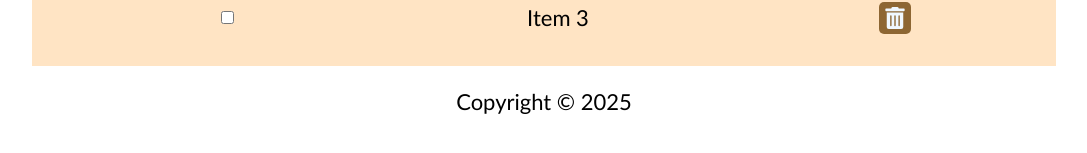
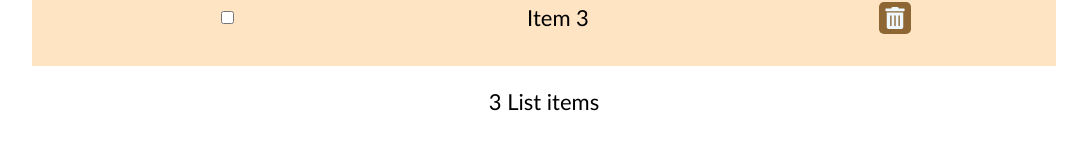
Before and after one commit to walidelbourdiney/1st-app, a React (Create React App) app: page / in a window 1280 px wide. Shown: the part 215-368 px from the top of the page, without its empty margins (96-1183 px from the left). Built offline with nearby package versions, Linux system fonts and the light colour scheme.

Commit message:
add props drilling to footer component

```diff
--- a/src/App.js
+++ b/src/App.js
@@ -22,6 +22,7 @@ function App() {
     },
   ]);
 
+  console.log(items);
   const handleCheck = (id) => {
     const listItems = items.map((item) =>
       item.id === id ? { ...item, checked: !item.checked } : item
@@ -43,7 +44,7 @@ function App() {
         handleCheck={handleCheck}
         handleDelete={handleDelete}
       />
-      <Footer />
+      <Footer length={items.length} />
     </div>
   );
 }
--- a/src/Footer.js
+++ b/src/Footer.js
@@ -1,10 +1,11 @@
 import React from "react";
 
-const Footer = () => {
-  const today = new Date();
+const Footer = ({ length }) => {
   return (
     <footer>
-      <p>Copyright &copy; {today.getFullYear()}</p>
+      <p>
+        {length} List {length === 1 ? "item" : "items"}
+      </p>
     </footer>
   );
 };
```
